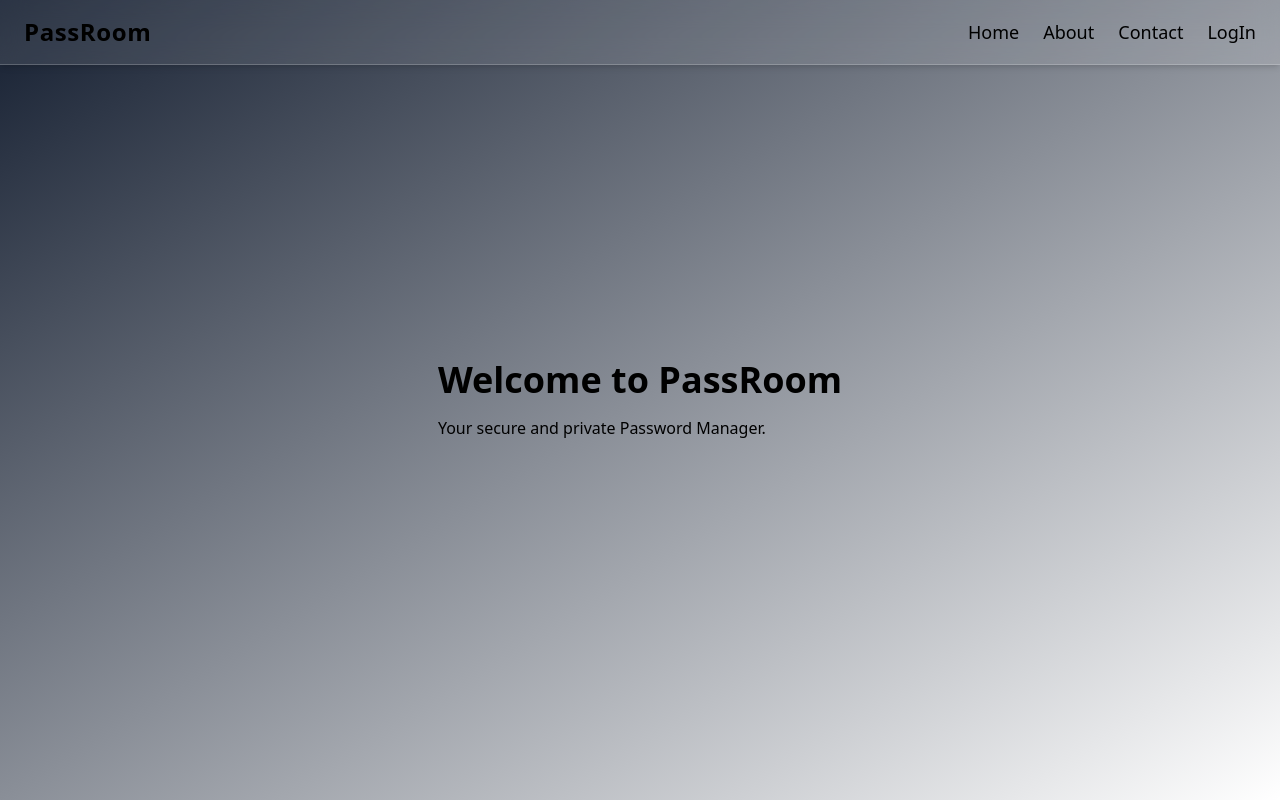
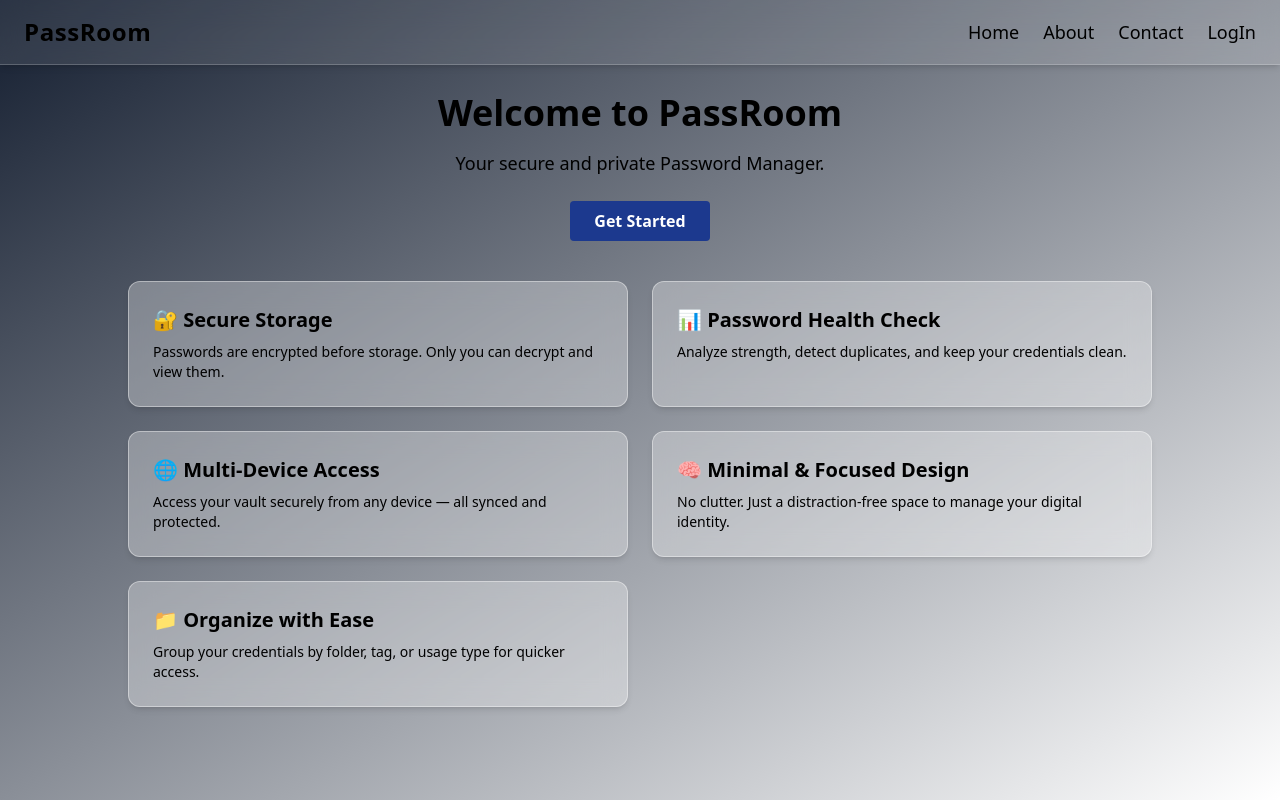
Before and after one commit to Prajwal-Tiwari/PassRoom, a React (Vite) app in the folder client/: page / in a window 1280 px wide. Built offline with nearby package versions, Linux system fonts and the light colour scheme.

Commit message:
Update Home.jsx

```diff
--- a/client/src/components/Home.jsx
+++ b/client/src/components/Home.jsx
@@ -1,20 +1,73 @@
-import { motion } from 'framer-motion';
+import { motion } from "framer-motion";
+import { Link } from "react-router-dom";
 
 function Home() {
+  const features = [
+    {
+      icon: "🔐",
+      title: "Secure Storage",
+      desc: "Passwords are encrypted before storage. Only you can decrypt and view them.",
+    },
+    {
+      icon: "📊",
+      title: "Password Health Check",
+      desc: "Analyze strength, detect duplicates, and keep your credentials clean.",
+    },
+    {
+      icon: "🌐",
+      title: "Multi-Device Access",
+      desc: "Access your vault securely from any device — all synced and protected.",
+    },
+    {
+      icon: "🧠",
+      title: "Minimal & Focused Design",
+      desc: "No clutter. Just a distraction-free space to manage your digital identity.",
+    },
+    {
+      icon: "📁",
+      title: "Organize with Ease",
+      desc: "Group your credentials by folder, tag, or usage type for quicker access.",
+    },
+  ];
+
   return (
-    <div className="min-h-screen flex items-center justify-center bg-gradient-to-br from-[#141E30] to-[#243B55-] text-black">
+    <div className="min-h-screen flex flex-col items-center justify-center bg-gradient-to-br from-[#141E30] to-[#243B55-] text-black px-4 py-10">
       <motion.div
-        initial={{opacity: 0, scale: 0.9}}
-        animate={{opacity:1, scale: 1}}
-        transition={{duration: 0.8, ease: 'easeOut'}}
+        initial={{ opacity: 0, scale: 0.95 }}
+        animate={{ opacity: 1, scale: 1 }}
+        transition={{ duration: 0.8, ease: "easeOut" }}
+        className="text-center mb-10"
       >
-        <h1 className="text-4xl font-bold mb-4 text-black-700">Welcome to PassRoom</h1>
-        <p className="text-black">
+        <h1 className="text-4xl font-bold mb-4 text-black-700">
+          Welcome to PassRoom
+        </h1>
+        <p className="text-black text-lg mb-6">
           Your secure and private Password Manager.
         </p>
+
+        <Link to="/login">
+          <button className="px-6 py-2 bg-blue-900 text-white font-semibold rounded hover:bg-blue-700 transition">
+            Get Started
+          </button>
+        </Link>
       </motion.div>
 
+      <div className="grid grid-cols-1 md:grid-cols-2 gap-6 max-w-5xl w-full">
+        {features.map((feature, index) => (
+          <motion.div
+            key={index}
+            whileHover={{ scale: 1.05 }}
+            transition={{ type: "spring", stiffness: 200 }}
+            className="bg-white/30 text-black backdrop-blur-md p-6 rounded-xl shadow-md border border-white/40 hover:shadow-lg hover:bg-white/40 transition"
+          >
+            <h2 className="text-xl font-semibold mb-2">
+              {feature.icon} {feature.title}
+            </h2>
+            <p className="text-sm">{feature.desc}</p>
+          </motion.div>
+        ))}
       </div>
+    </div>
   );
 }
 
```
